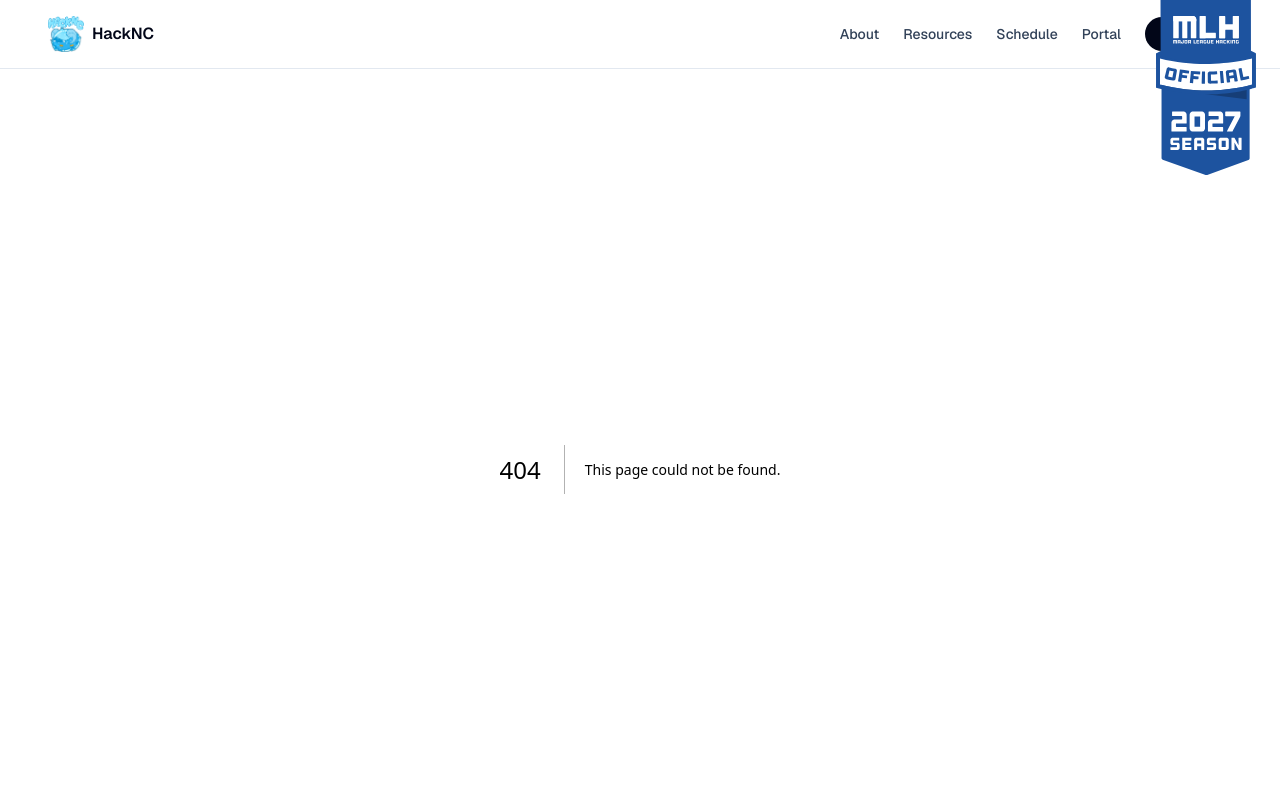
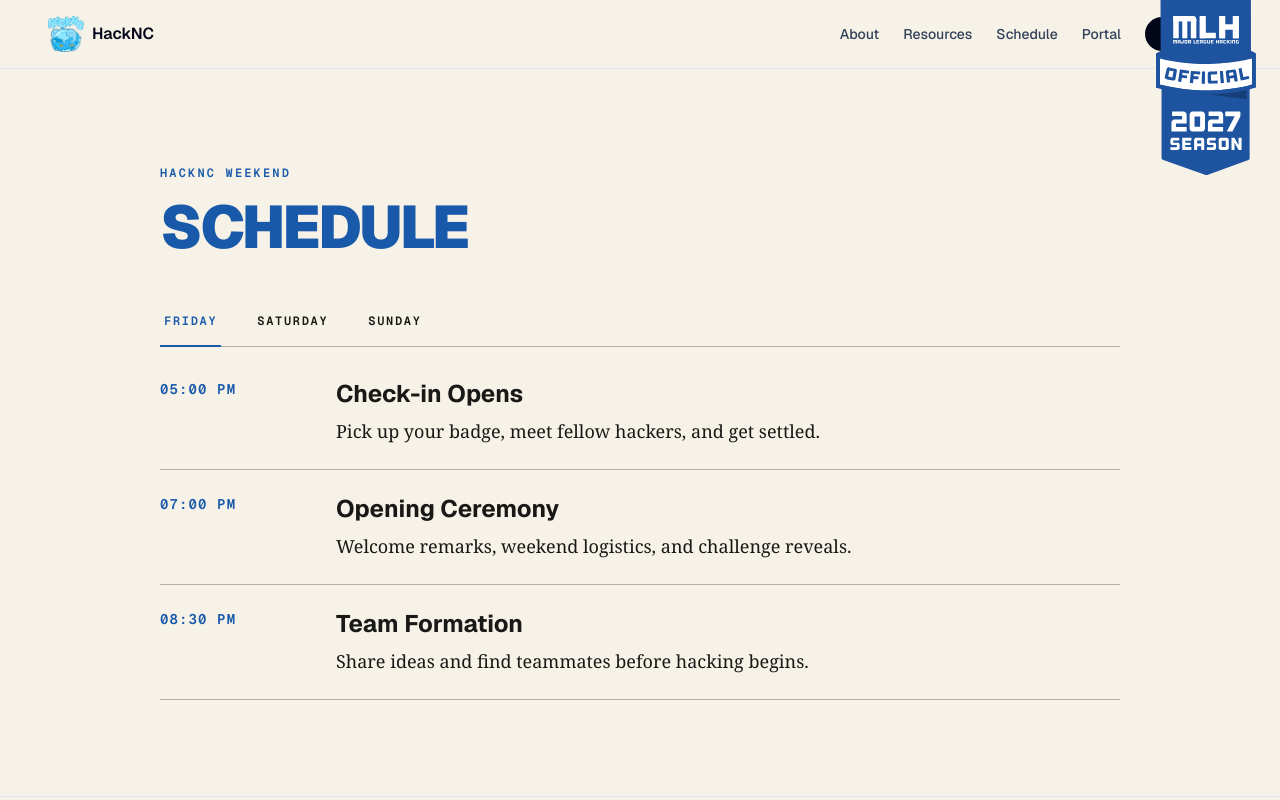
Before and after one commit to HackNC/fall2026, a Next.js app: page /schedule in a window 1280 px wide. Before the commit this address had no page. Shown: the top 800 px of the page. Built offline with nearby package versions, Linux system fonts and the light colour scheme.

Commit message:
feat: add Schedule page with tabbed day view

```diff
--- /dev/null
+++ b/app/schedule/page.tsx
@@ -0,0 +1,15 @@
+import type { Metadata } from "next";
+import Schedule from "@/components/Schedule";
+
+export const metadata: Metadata = {
+  title: "Schedule | HackNC 2026",
+  description: "Explore the HackNC 2026 weekend schedule.",
+};
+
+export default function SchedulePage() {
+  return (
+    <main>
+      <Schedule />
+    </main>
+  );
+}
--- /dev/null
+++ b/components/Schedule.tsx
@@ -0,0 +1,105 @@
+"use client";
+
+import { useState, type KeyboardEvent } from "react";
+import { schedule, scheduleDays, type ScheduleDay } from "@/data/schedule";
+
+export default function Schedule() {
+  const [activeDay, setActiveDay] = useState<ScheduleDay>(scheduleDays[0]);
+
+  function handleTabKeyDown(
+    event: KeyboardEvent<HTMLButtonElement>,
+    index: number
+  ) {
+    let nextIndex: number | undefined;
+
+    if (event.key === "ArrowRight") {
+      nextIndex = (index + 1) % scheduleDays.length;
+    } else if (event.key === "ArrowLeft") {
+      nextIndex = (index - 1 + scheduleDays.length) % scheduleDays.length;
+    } else if (event.key === "Home") {
+      nextIndex = 0;
+    } else if (event.key === "End") {
+      nextIndex = scheduleDays.length - 1;
+    }
+
+    if (nextIndex === undefined) return;
+
+    event.preventDefault();
+    const nextDay = scheduleDays[nextIndex];
+    setActiveDay(nextDay);
+    document.getElementById(`schedule-tab-${nextDay.toLowerCase()}`)?.focus();
+  }
+
+  return (
+    <section aria-labelledby="schedule-heading" className="py-16 sm:py-24">
+      <div className="mx-auto w-full max-w-5xl px-6 sm:px-8">
+        <p className="font-mono text-xs font-semibold tracking-[0.18em] text-accent uppercase">
+          HackNC weekend
+        </p>
+        <h1
+          id="schedule-heading"
+          className="mt-4 font-display text-4xl leading-none font-black tracking-[-0.04em] text-accent uppercase sm:text-6xl"
+        >
+          Schedule
+        </h1>
+
+        <div
+          role="tablist"
+          aria-label="Schedule days"
+          className="mt-10 flex gap-x-5 border-b border-foreground/30 sm:gap-x-8"
+        >
+          {scheduleDays.map((day, index) => {
+            const isActive = day === activeDay;
+
+            return (
+              <button
+                key={day}
+                id={`schedule-tab-${day.toLowerCase()}`}
+                type="button"
+                role="tab"
+                aria-selected={isActive}
+                aria-controls={`schedule-panel-${day.toLowerCase()}`}
+                tabIndex={isActive ? 0 : -1}
+                onClick={() => setActiveDay(day)}
+                onKeyDown={(event) => handleTabKeyDown(event, index)}
+                className={`-mb-px cursor-pointer border-b-2 px-1 py-4 font-mono text-xs font-semibold tracking-[0.14em] uppercase transition-colors focus-visible:outline-2 focus-visible:outline-offset-2 focus-visible:outline-accent ${
+                  isActive
+                    ? "border-accent text-accent"
+                    : "border-transparent text-foreground hover:border-foreground"
+                }`}
+              >
+                {day}
+              </button>
+            );
+          })}
+        </div>
+
+        <div
+          id={`schedule-panel-${activeDay.toLowerCase()}`}
+          role="tabpanel"
+          aria-labelledby={`schedule-tab-${activeDay.toLowerCase()}`}
+          className="mt-8"
+        >
+          {schedule[activeDay].map((event) => (
+            <article
+              key={`${event.time}-${event.title}`}
+              className="grid grid-cols-[6.5rem_1fr] gap-4 border-b border-foreground/30 py-6 first:pt-0 sm:grid-cols-[9rem_1fr] sm:gap-8"
+            >
+              <time className="font-mono text-xs font-semibold tracking-[0.08em] text-accent sm:text-sm">
+                {event.time}
+              </time>
+              <div>
+                <h2 className="font-display text-xl leading-tight font-bold sm:text-2xl">
+                  {event.title}
+                </h2>
+                <p className="mt-2 max-w-2xl font-serif text-base leading-7 sm:text-lg">
+                  {event.description}
+                </p>
+              </div>
+            </article>
+          ))}
+        </div>
+      </div>
+    </section>
+  );
+}
--- /dev/null
+++ b/data/schedule.ts
@@ -0,0 +1,73 @@
+export const scheduleDays = ["Friday", "Saturday", "Sunday"] as const;
+
+export type ScheduleDay = (typeof scheduleDays)[number];
+
+export type ScheduleEvent = {
+  time: string;
+  title: string;
+  description: string;
+};
+
+export const schedule: Record<ScheduleDay, ScheduleEvent[]> = {
+  Friday: [
+    {
+      time: "05:00 PM",
+      title: "Check-in Opens",
+      description: "Pick up your badge, meet fellow hackers, and get settled.",
+    },
+    {
+      time: "07:00 PM",
+      title: "Opening Ceremony",
+      description: "Welcome remarks, weekend logistics, and challenge reveals.",
+    },
+    {
+      time: "08:30 PM",
+      title: "Team Formation",
+      description: "Share ideas and find teammates before hacking begins.",
+    },
+  ],
+  Saturday: [
+    {
+      time: "09:00 AM",
+      title: "Breakfast",
+      description: "Start the day with breakfast before workshops begin.",
+    },
+    {
+      time: "11:00 AM",
+      title: "Intro to Prototyping",
+      description: "Turn an early concept into a testable project plan.",
+    },
+    {
+      time: "01:00 PM",
+      title: "Lunch",
+      description: "Take a break, refuel, and connect with other teams.",
+    },
+    {
+      time: "04:00 PM",
+      title: "Mentor Office Hours",
+      description: "Get technical guidance and project feedback from mentors.",
+    },
+  ],
+  Sunday: [
+    {
+      time: "08:00 AM",
+      title: "Breakfast",
+      description: "Fuel up for the final stretch of hacking.",
+    },
+    {
+      time: "10:00 AM",
+      title: "Hacking Ends",
+      description: "Submit your project and prepare for judging.",
+    },
+    {
+      time: "11:00 AM",
+      title: "Project Expo",
+      description: "Demo your work and explore what other teams built.",
+    },
+    {
+      time: "01:00 PM",
+      title: "Closing Ceremony",
+      description: "Celebrate the weekend and announce the award winners.",
+    },
+  ],
+};
```
